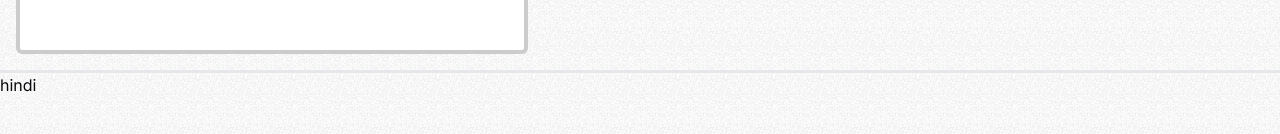
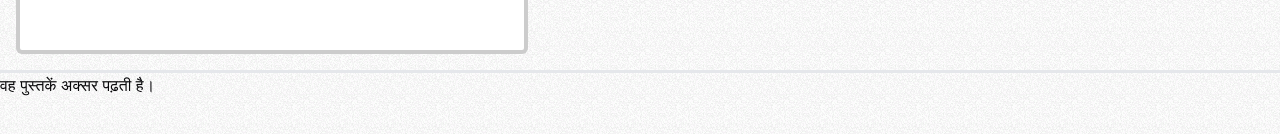
Before and after one commit to Chaitanyarai899/Saksham-Web, a Next.js app: page /braille/orbitwriter/evaluation in a window 1280 px wide. Shown: the part 194-328 px from the top of the page. Built offline with nearby package versions, Linux system fonts and the light colour scheme; no server answers.

Commit message:
sentences added

```diff
--- a/src/app/braille/orbitwriter/evaluation/page.tsx
+++ b/src/app/braille/orbitwriter/evaluation/page.tsx
@@ -1,34 +1,12 @@
 "use client";
 import React, { useState, ChangeEvent, KeyboardEvent, useEffect } from "react";
 
+import easyeval from "./easyeval.json";
+import easyeval_hindi from "./easyeval_hindi.json"
 
-import {
-  Table,
-  TableBody,
-  TableCaption,
-  TableCell,
-  TableFooter,
-  TableHead,
-  TableHeader,
-  TableRow,
-} from "@/components/ui/table";
-import { Button } from "@/components/ui/button";
+
 import jsPDF from 'jspdf';
-import { Check, ChevronsUpDown } from "lucide-react"
 
-import { cn } from "@/lib/utils"
-import {
-  Command,
-  CommandEmpty,
-  CommandGroup,
-  CommandInput,
-  CommandItem,
-} from "@/components/ui/command"
-import {
-  Popover,
-  PopoverContent,
-  PopoverTrigger,
-} from "@/components/ui/popover"
 
 const frameworks = [
   {
@@ -249,9 +227,8 @@ function Braille() {
         )}
       </div>
       {localStorage.getItem("lang") == "english" ?
-      <div>
-english
-      </div> : <div>hindi</div> }
+      <div> {easyeval[Math.floor(Math.random() * 11)].sentence}
+              </div> : <div>{easyeval_hindi[Math.floor(Math.random() * 11)].sentence}</div> }
     </div>
   );
 }
```
